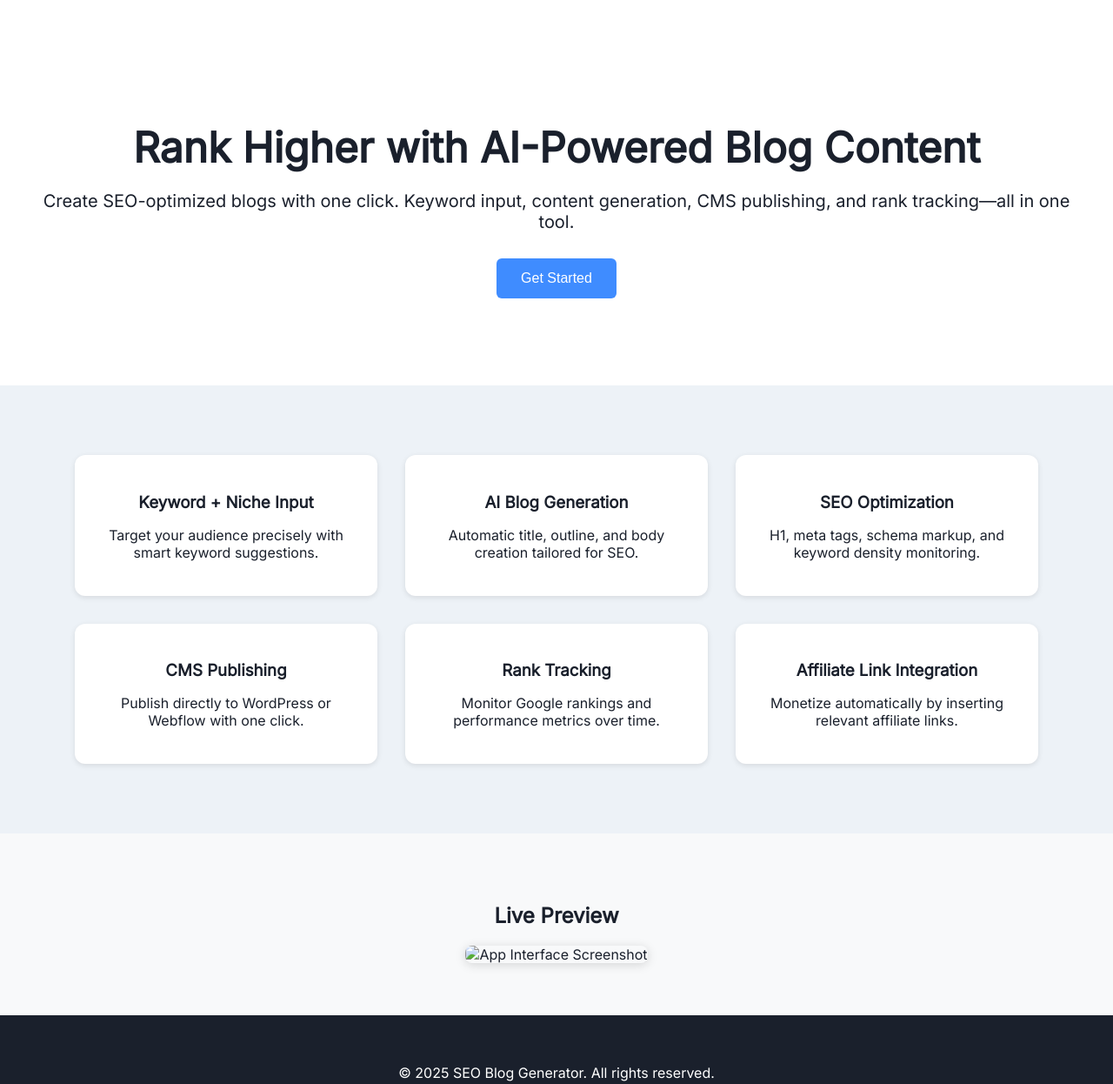
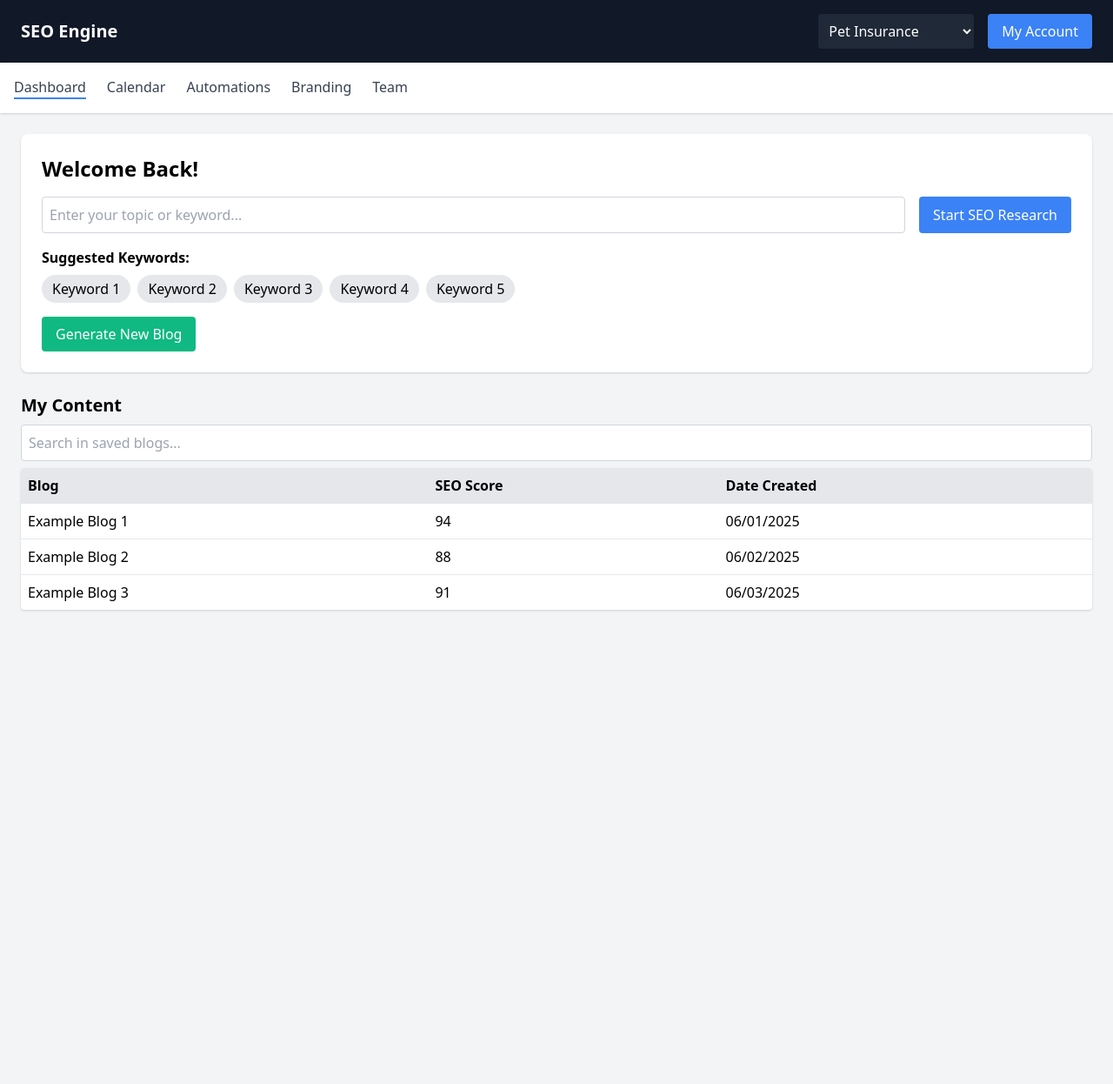
Before and after one commit to heibaihaiermao/HTML-render, a plain HTML site: page index.html in a window 1280 px wide. Shown: the whole page at 87% size. After the commit the page ends 800 px from the top, so only its background shows below. Drawn offline with nearby package versions, Linux system fonts and the light colour scheme.

Commit message:
dashboard.html

```diff
--- a/index.html
+++ b/index.html
@@ -1,116 +1,89 @@
 <!DOCTYPE html>
 <html lang="en">
 <head>
-  <meta charset="UTF-8">
-  <meta name="viewport" content="width=device-width, initial-scale=1.0">
-  <title>SEO Blog Generator</title>
-  <link href="https://fonts.googleapis.com/css2?family=Inter&display=swap" rel="stylesheet">
-  <style>
-    body {
-      margin: 0;
-      font-family: 'Inter', sans-serif;
-      background-color: #f8f9fa;
-      color: #1a202c;
-    }
-    .hero {
-      padding: 100px 40px;
-      background-color: #ffffff;
-      text-align: center;
-    }
-    .hero h1 {
-      font-size: 48px;
-      margin-bottom: 20px;
-    }
-    .hero p {
-      font-size: 20px;
-      margin-bottom: 30px;
-    }
-    .hero button {
-      padding: 14px 28px;
-      font-size: 16px;
-      background-color: #3F8CFF;
-      color: white;
-      border: none;
-      border-radius: 6px;
-      cursor: pointer;
-    }
-    .features {
-      display: flex;
-      flex-wrap: wrap;
-      gap: 32px;
-      padding: 80px 40px;
-      background-color: #edf2f7;
-      justify-content: center;
-    }
-    .feature-card {
-      background-color: white;
-      border-radius: 12px;
-      padding: 24px;
-      width: 300px;
-      box-shadow: 0 2px 6px rgba(0,0,0,0.1);
-      text-align: center;
-    }
-    .feature-card h3 {
-      margin-bottom: 12px;
-    }
-    .screenshot {
-      padding: 60px 40px;
-      text-align: center;
-    }
-    .screenshot img {
-      max-width: 90%;
-      border-radius: 8px;
-      box-shadow: 0 2px 12px rgba(0,0,0,0.15);
-    }
-    .footer {
-      padding: 40px;
-      background-color: #1A202C;
-      color: white;
-      text-align: center;
-    }
-  </style>
+  <meta charset="UTF-8" />
+  <meta name="viewport" content="width=device-width, initial-scale=1.0" />
+  <title>SEO Content Platform</title>
+  <link href="https://cdn.jsdelivr.net/npm/tailwindcss@2.2.19/dist/tailwind.min.css" rel="stylesheet">
 </head>
-<body>
-  <section class="hero">
-    <h1>Rank Higher with AI-Powered Blog Content</h1>
-    <p>Create SEO-optimized blogs with one click. Keyword input, content generation, CMS publishing, and rank tracking—all in one tool.</p>
-    <button onclick="window.location.href='#get-started'">Get Started</button>
-  </section>
+<body class="bg-gray-100 font-sans">
 
-  <section class="features">
-    <div class="feature-card">
-      <h3>Keyword + Niche Input</h3>
-      <p>Target your audience precisely with smart keyword suggestions.</p>
+<!-- Header -->
+<header class="bg-gray-900 text-white px-6 py-4 flex justify-between items-center">
+  <div class="text-xl font-bold">SEO Engine</div>
+  <div class="flex space-x-4 items-center">
+    <select class="bg-gray-800 text-white p-2 rounded" name="workspace">
+      <option>Pet Insurance</option>
+      <option>Book Publishing</option>
+      <option>Software Company</option>
+    </select>
+    <button class="bg-blue-500 hover:bg-blue-600 px-4 py-2 rounded">My Account</button>
+  </div>
+</header>
+
+<!-- Navigation Tabs -->
+<nav class="bg-white shadow p-4 flex space-x-6 text-gray-700">
+  <a href="#" class="font-medium border-b-2 border-blue-500">Dashboard</a>
+  <a href="#" class="hover:text-blue-500">Calendar</a>
+  <a href="#" class="hover:text-blue-500">Automations</a>
+  <a href="#" class="hover:text-blue-500">Branding</a>
+  <a href="#" class="hover:text-blue-500">Team</a>
+</nav>
+
+<!-- Dashboard Content -->
+<main class="p-6">
+  <section class="bg-white p-6 rounded-lg shadow">
+    <h2 class="text-2xl font-semibold mb-4">Welcome Back!</h2>
+    <div class="flex space-x-4">
+      <input type="text" class="flex-1 p-2 border border-gray-300 rounded" placeholder="Enter your topic or keyword..." />
+      <button class="bg-blue-500 text-white px-4 py-2 rounded">Start SEO Research</button>
     </div>
-    <div class="feature-card">
-      <h3>AI Blog Generation</h3>
-      <p>Automatic title, outline, and body creation tailored for SEO.</p>
-    </div>
-    <div class="feature-card">
-      <h3>SEO Optimization</h3>
-      <p>H1, meta tags, schema markup, and keyword density monitoring.</p>
-    </div>
-    <div class="feature-card">
-      <h3>CMS Publishing</h3>
-      <p>Publish directly to WordPress or Webflow with one click.</p>
-    </div>
-    <div class="feature-card">
-      <h3>Rank Tracking</h3>
-      <p>Monitor Google rankings and performance metrics over time.</p>
-    </div>
-    <div class="feature-card">
-      <h3>Affiliate Link Integration</h3>
-      <p>Monetize automatically by inserting relevant affiliate links.</p>
+
+    <div class="mt-4">
+      <h3 class="font-semibold">Suggested Keywords:</h3>
+      <div class="flex flex-wrap gap-2 mt-2">
+        <span class="bg-gray-200 px-3 py-1 rounded-full">Keyword 1</span>
+        <span class="bg-gray-200 px-3 py-1 rounded-full">Keyword 2</span>
+        <span class="bg-gray-200 px-3 py-1 rounded-full">Keyword 3</span>
+        <span class="bg-gray-200 px-3 py-1 rounded-full">Keyword 4</span>
+        <span class="bg-gray-200 px-3 py-1 rounded-full">Keyword 5</span>
+      </div>
+      <button class="mt-4 bg-green-500 text-white px-4 py-2 rounded">Generate New Blog</button>
     </div>
   </section>
 
-  <section class="screenshot" id="get-started">
-    <h2>Live Preview</h2>
-    <img src="b01c28ad-e333-4537-b194-c2459484b232.png" alt="App Interface Screenshot">
+  <!-- Blog Table -->
+  <section class="mt-6">
+    <h3 class="text-xl font-semibold mb-2">My Content</h3>
+    <input type="text" class="w-full mb-2 p-2 border border-gray-300 rounded" placeholder="Search in saved blogs..." />
+    <table class="w-full bg-white rounded shadow overflow-hidden">
+      <thead class="bg-gray-200 text-left">
+        <tr>
+          <th class="p-2">Blog</th>
+          <th class="p-2">SEO Score</th>
+          <th class="p-2">Date Created</th>
+        </tr>
+      </thead>
+      <tbody>
+        <tr class="border-t">
+          <td class="p-2">Example Blog 1</td>
+          <td class="p-2">94</td>
+          <td class="p-2">06/01/2025</td>
+        </tr>
+        <tr class="border-t">
+          <td class="p-2">Example Blog 2</td>
+          <td class="p-2">88</td>
+          <td class="p-2">06/02/2025</td>
+        </tr>
+        <tr class="border-t">
+          <td class="p-2">Example Blog 3</td>
+          <td class="p-2">91</td>
+          <td class="p-2">06/03/2025</td>
+        </tr>
+      </tbody>
+    </table>
   </section>
+</main>
 
-  <footer class="footer">
-    <p>&copy; 2025 SEO Blog Generator. All rights reserved.</p>
-  </footer>
 </body>
 </html>
```
